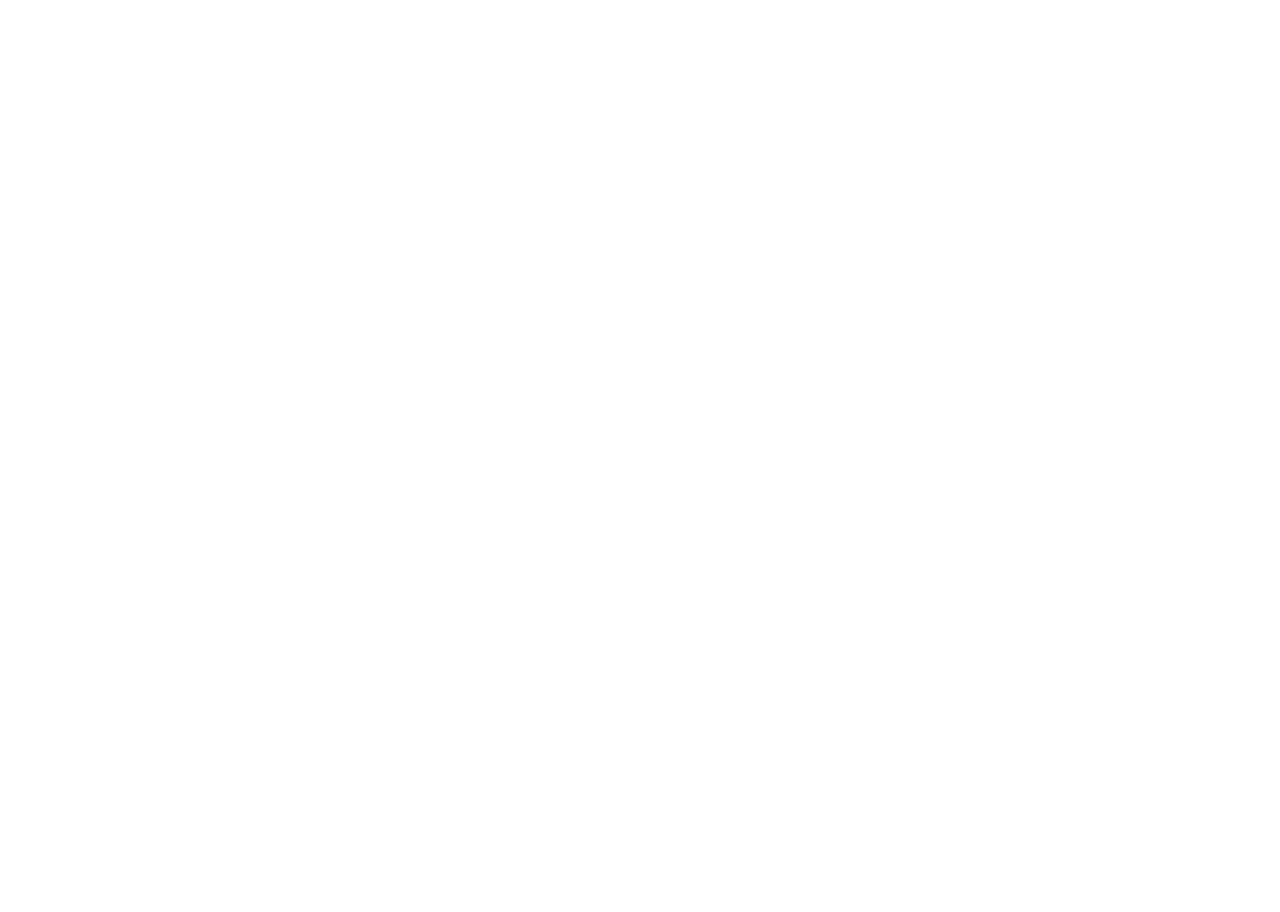
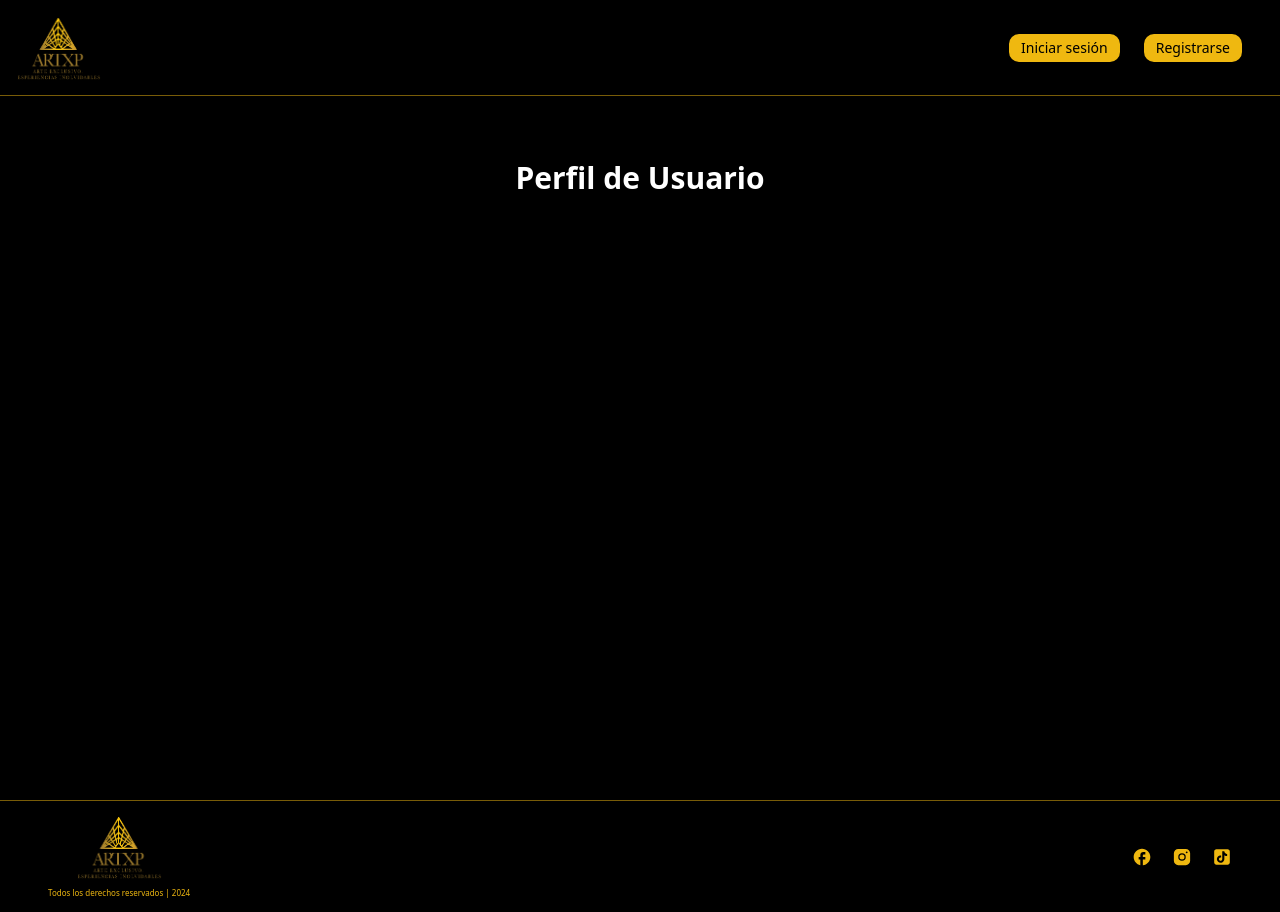
Before and after one commit to lizethalonso/Frontend-deploy, a React (Vite) app: page /profile in a window 1280 px wide. Before the commit this address had no page. Before the commit the page ends 800 px from the top, so only its background shows below. Built offline with nearby package versions, Linux system fonts and the light colour scheme.

Commit message:
Corrección en header, al hacer click en iniciales se despliega menu que lleva a Profile o Cerrar Sesión

```diff
--- a/src/App.jsx
+++ b/src/App.jsx
@@ -5,6 +5,7 @@
 import Admin from "./pages/Admin.jsx";
 import Login from './pages/Login.jsx';
 import Register from './pages/Register.jsx';
+import Profile from './pages/Profile.jsx';
 import ContextProvider from "./utils/global.context.jsx";
 
 
@@ -18,6 +19,7 @@
               <Route path="/administracion" element={<Admin />} />
               <Route path="/login" element={<Login />} />
               <Route path="/register" element={<Register />} />
+              <Route path="/profile" element={<Profile />} />
             </Route>
           </Routes>
         </Router>
--- a/src/components/Card.jsx
+++ b/src/components/Card.jsx
@@ -12,7 +12,7 @@
       >
         <div className="absolute inset-0 rounded-xl bg-gradient-to-b from-transparent via-black/20 to-black/80 opacity-0" />
 
-        <div className="relative overflow-hidden h-96 rounded-xl bg-white/10 backdrop-blur-sm">
+        <div className="relative overflow-hidden h-100 rounded-xl bg-white/10 backdrop-blur-sm">
           <div className="relative">
             <img
               className="h-48 w-full object-cover"
--- a/src/components/Header.jsx
+++ b/src/components/Header.jsx
@@ -2,24 +2,67 @@
 import ButtonSet from "./ButtonSet";
 import { useNavigate } from "react-router-dom";
 import { useContextGlobal } from '../utils/global.context';
+import { AiFillCloseSquare } from "react-icons/ai";
+import { useState, useRef, useEffect } from "react";
 
 const Header = () => {
   const { state, logoutUser } = useContextGlobal();
   const navigate = useNavigate();
+  const [isMenuOpen, setIsMenuOpen] = useState(false);
+  const menuRef = useRef(null);
 
   const handleLogout = () => {
     logoutUser();
     navigate('/');
   };
 
+  const handleProfile = () => {
+    navigate('/profile');
+    setIsMenuOpen(false);
+  };
+
+  const toggleMenu = () => {
+    setIsMenuOpen((prev) => !prev);
+  };
+
+  const handleClickOutside = (e) => {
+    if (menuRef.current && !menuRef.current.contains(e.target)) {
+      setIsMenuOpen(false);
+    }
+  };
+
+  useEffect(() => {
+    document.addEventListener("mousedown", handleClickOutside);
+    return () => document.removeEventListener("mousedown", handleClickOutside);
+  }, []);
+
   const buttons = {
-    1: state.user ? [
-      { text: "", bgColor: "transparent", textColor: "black", textSize: "sm", action: null, avatar: state.user.name ? state.user.name.substring(0, 2).toUpperCase() : '' }
-    ] : [
-      { text: "Iniciar sesión", bgColor: "primary", textColor: "black", textSize: "sm", action: () => navigate('/login') },
-      { text: "Registrarse", bgColor: "primary", textColor: "black", textSize: "sm", action: () => navigate('/register') }
-    ],
-    2: state.user ? [{ text: "Cerrar Sesión", bgColor: "primary", textColor: "black", textSize: "sm", action: handleLogout }] : []
+    1: state.user
+      ? [
+          {
+            text: "",
+            bgColor: "transparent",
+            textColor: "black",
+            textSize: "sm",
+            action: null,
+            avatar: state.user.name ? state.user.name.substring(0, 2).toUpperCase() : "",
+          },
+        ]
+      : [
+          { text: "Iniciar sesión", bgColor: "primary", textColor: "black", textSize: "sm", action: () => navigate("/login") },
+          { text: "Registrarse", bgColor: "primary", textColor: "black", textSize: "sm", action: () => navigate("/register") },
+        ],
+    2: state.user
+      ? [
+          {
+            text: <AiFillCloseSquare size={20} className="text-primary font-bold" />,
+            bgColor: "transparent",
+            textColor: "black",
+            textSize: "sm",
+            action: handleLogout,
+          },
+        ]
+      : [],
   };
 
   return (
@@ -27,10 +70,25 @@
       <Logo size={16} />
       <div className="flex items-center">
         {state.user ? (
-          <div className="w-10 h-10 bg-primary rounded-full flex items-center justify-center text-xl font-bold">
-            {state.user.name ? state.user.name.substring(0, 2).toUpperCase() : ''}
+          <div
+            onClick={toggleMenu}
+            className="w-10 h-10 bg-primary rounded-full flex items-center justify-center text-xl font-bold cursor-pointer"
+          >
+            {state.user.name ? state.user.name.substring(0, 2).toUpperCase() : ""}
           </div>
         ) : null}
+        {isMenuOpen && (
+          <div ref={menuRef} className="absolute top-12 right-20 top-20 w-32 bg-black rounded-lg shadow-md text-primary">
+            <ul className="flex flex-col p-2">
+              <li onClick={handleProfile} className="p-2 hover:bg-gray-200 hover:text-black cursor-pointer">
+                Ver Perfil
+              </li>
+              <li onClick={handleLogout} className="p-2 hover:bg-gray-200 hover:text-black cursor-pointer flex items-center">
+                Cerrar Sesión
+              </li>
+            </ul>
+          </div>
+        )}
         <ButtonSet buttons={buttons} />
       </div>
     </header>
--- /dev/null
+++ b/src/pages/Profile.jsx
@@ -0,0 +1,11 @@
+import React from 'react'
+
+const Profile = () => {
+  return (
+    <div className="flex flex-col w-full pt-32 min-h-screen bg-black">
+        <h1 className="text-3xl font-bold text-center text-white mt-8 mb-8">Perfil de Usuario</h1>
+    </div>
+  )
+}
+
+export default Profile
```
